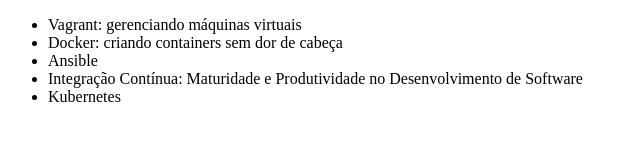
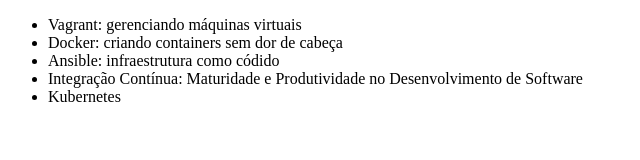
Before and after one commit to elvistec-info/alura-git, a plain HTML site: page index.html in a window 1280 px wide. Shown: the whole page, without its empty margins (0-640 px from the left). Drawn offline with Linux system fonts and the light colour scheme.

Commit message:
Mudando nome do curso de Ansible

```diff
--- a/index.html
+++ b/index.html
@@ -8,7 +8,7 @@
     <ul>
         <li>Vagrant: gerenciando máquinas virtuais</li>
         <li>Docker: criando containers sem dor de cabeça</li>
-        <li>Ansible</li>
+        <li>Ansible: infraestrutura como códido</li>
         <li>Integração Contínua: Maturidade e Produtividade no Desenvolvimento de Software</li>
         <li>Kubernetes</li>
     </ul>
```
